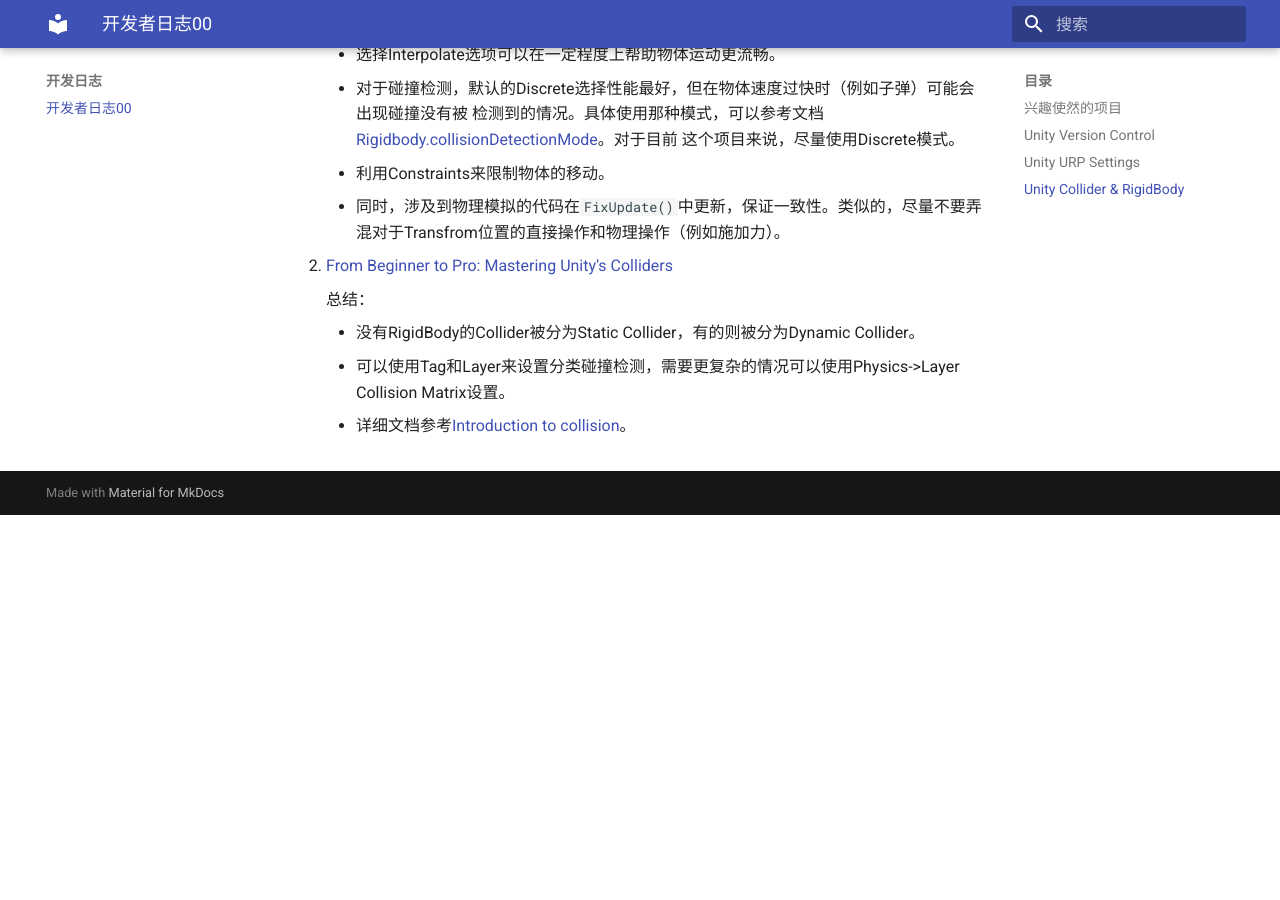
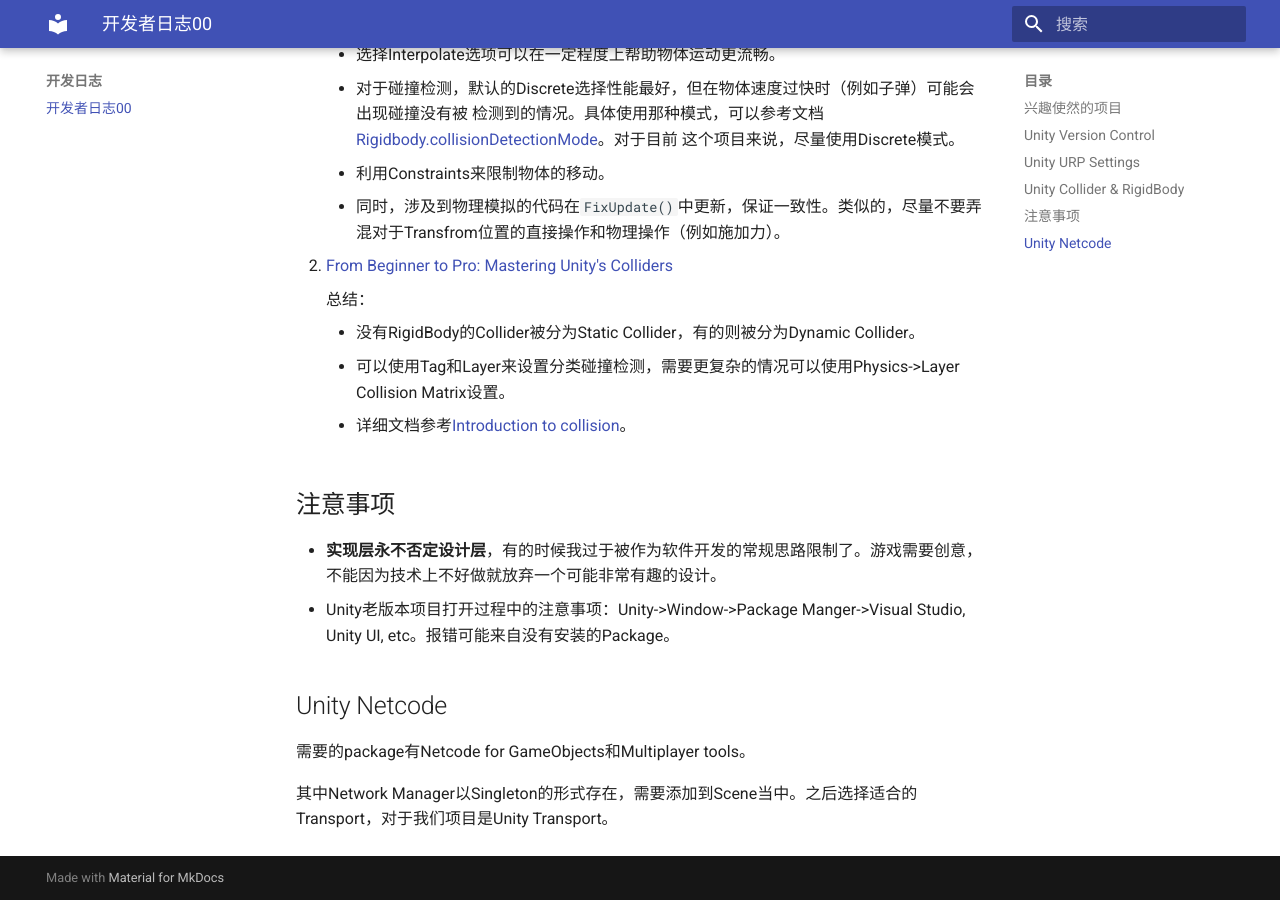
Before and after one commit to Unchained112/BoxHeadSurvivorDoc, an MkDocs documentation site: the page built from docs/DevLogs/2024-03-03-开发者日志00.md, in a window 1280 px wide and 900 px high, scrolled down 1700 px. Built offline with MkDocs 1.6.1 and Material for MkDocs 9.7.7, drawn with Linux system fonts in a browser that asks for light colours; before the commit the page ends 2215 px from its top, so only the background shows below that.

Commit message:
更新开发者日志，会议记录

```diff
--- a/docs/DevLogs/2024-03-03-开发者日志00.md
+++ b/docs/DevLogs/2024-03-03-开发者日志00.md
@@ -33,7 +33,7 @@
     - RigidBody是赋予GameObject物理属性的Component（继承自Component class，与MonoBehavior相 同）。其背后的物理引擎是Nvidia Physix和Box2D
     - **重要：选择Kinematic后，物体就不会参与物理的模拟**。
     - 选择Interpolate选项可以在一定程度上帮助物体运动更流畅。
-    - 对于碰撞检测，默认的Discrete选择性能最好，但在物体速度过快时（例如子弹）可能会出现碰撞没有被  检测到的情况。具体使用那种模式，可以参考文档[Rigidbody.collisionDetectionMode](https://   docs.unity.cn/cn/2022.3/ScriptReference/Rigidbody-collisionDetectionMode.html)。对于目前   这个项目来说，尽量使用Discrete模式。
+    - 对于碰撞检测，默认的Discrete选择性能最好，但在物体速度过快时（例如子弹）可能会出现碰撞没有被  检测到的情况。具体使用那种模式，可以参考文档[Rigidbody.collisionDetectionMode](https://docs.unity.cn/cn/2022.3/ScriptReference/Rigidbody-collisionDetectionMode.html)。对于目前   这个项目来说，尽量使用Discrete模式。
     - 利用Constraints来限制物体的移动。
     - 同时，涉及到物理模拟的代码在`FixUpdate()`中更新，保证一致性。类似的，尽量不要弄混对于Transfrom位置的直接操作和物理操作（例如施加力）。
 
@@ -44,3 +44,14 @@
     - 没有RigidBody的Collider被分为Static Collider，有的则被分为Dynamic Collider。
     - 可以使用Tag和Layer来设置分类碰撞检测，需要更复杂的情况可以使用Physics->Layer Collision Matrix设置。
     - 详细文档参考[Introduction to collision](https://docs.unity3d.com/2022.3/Documentation/Manual/CollidersOverview.html)。
+
+## 注意事项
+
+- **实现层永不否定设计层**，有的时候我过于被作为软件开发的常规思路限制了。游戏需要创意，不能因为技术上不好做就放弃一个可能非常有趣的设计。
+- Unity老版本项目打开过程中的注意事项：Unity->Window->Package Manger->Visual Studio, Unity UI, etc。报错可能来自没有安装的Package。
+
+## Unity Netcode
+
+需要的package有Netcode for GameObjects和Multiplayer tools。
+
+其中Network Manager以Singleton的形式存在，需要添加到Scene当中。之后选择适合的Transport，对于我们项目是Unity Transport。
```
Also changed, not shown: docs/Meetings/2024-02-19-2024年2-3月会议记录.md (+7 -1 lines).
